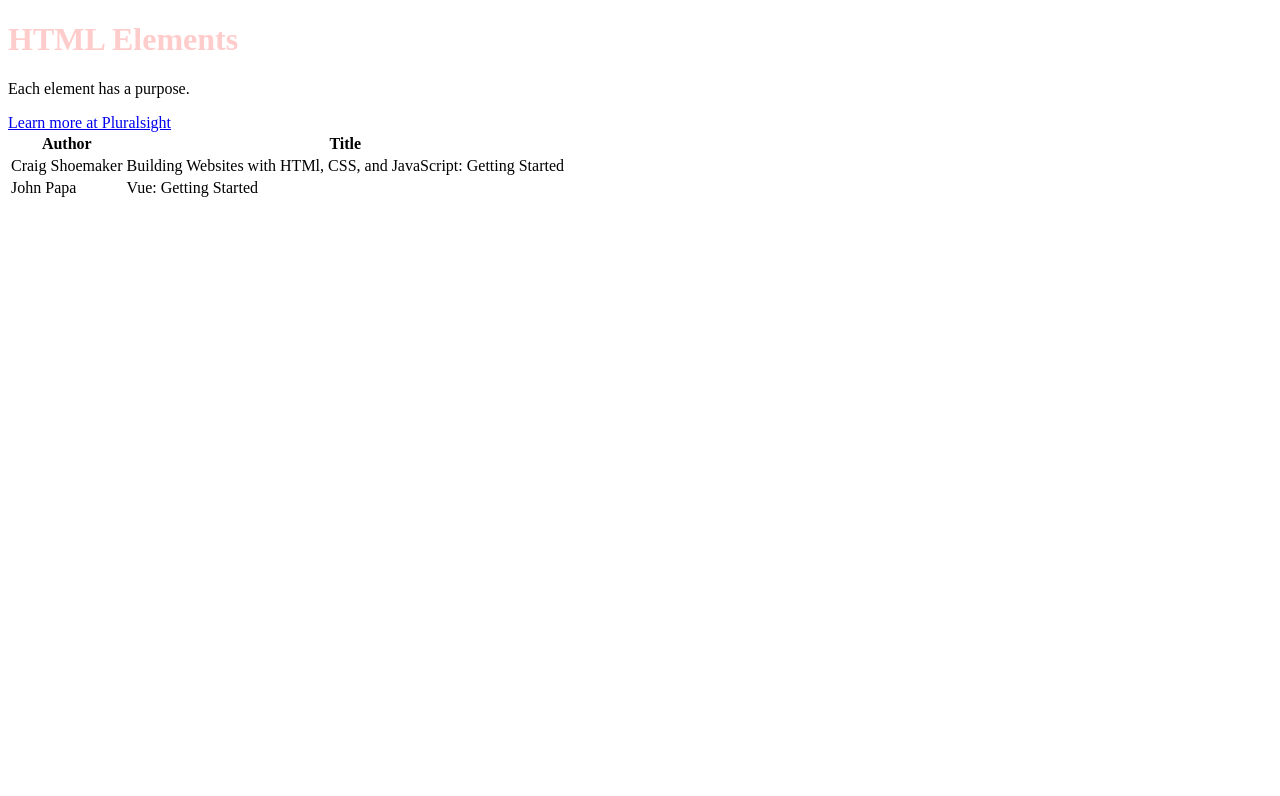
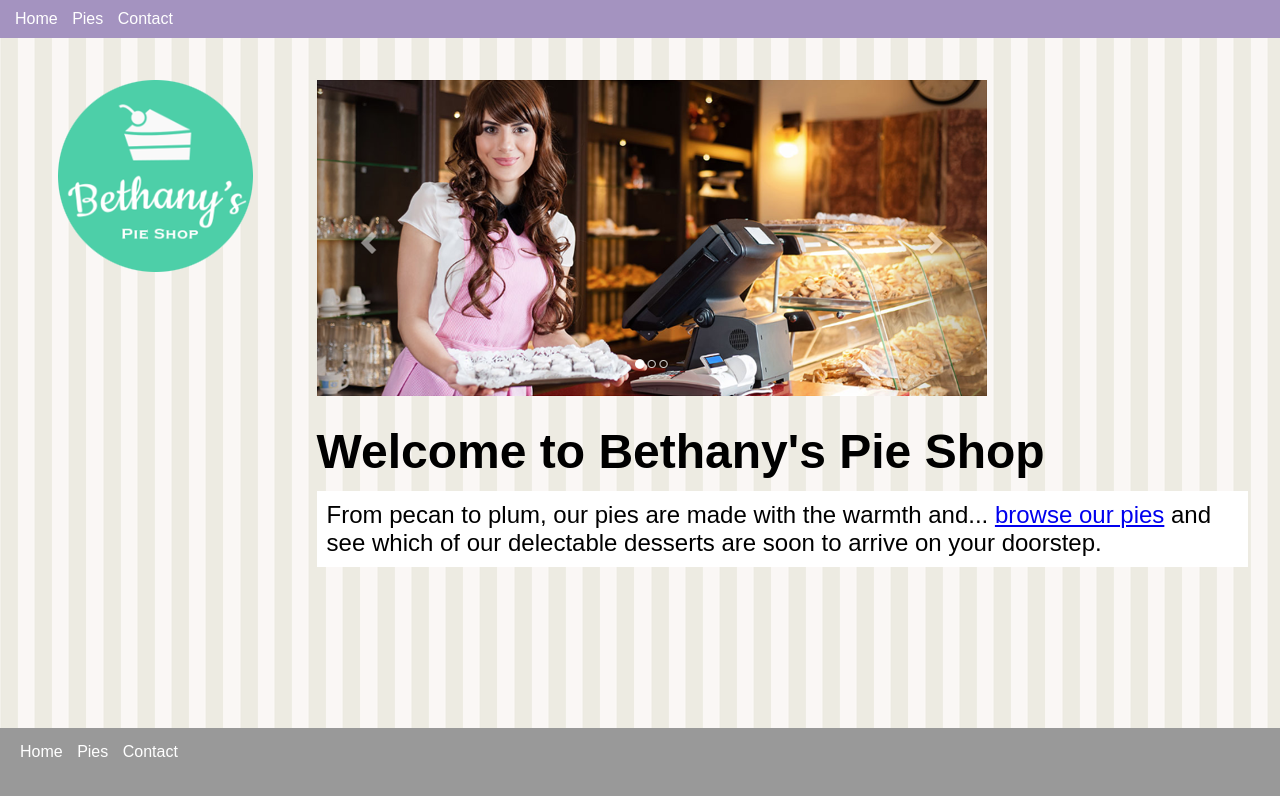
Before and after one commit to balcomiv/html-css-javascript-getting-started, a plain HTML site: page index.html in a window 1280 px wide. Drawn offline with Linux system fonts and the light colour scheme.

Commit message:
add - coursework for the day

```diff
--- a/index.html
+++ b/index.html
@@ -3,37 +3,55 @@
   <head>
     <meta charset="UTF-8" />
     <meta name="viewport" content="width=device-width, initial-scale=1.0" />
-    <title>Document</title>
-    <link rel="stylesheet" href="styles.css" />
+    <link rel="stylesheet" href="site.css" />
+    <title>Bethany's Pie Shop</title>
     <style>
       h1 {
-        color: #fcc;
+        font-size: 3em;
+        margin-top: 0.5em;
+      }
+
+      .banner {
+        max-width: 100%;
+      }
+
+      .sub-title {
+        background-color: white;
+        font-size: 1.5em;
+        padding: 10px;
       }
     </style>
   </head>
   <body>
-    <h1>HTML Elements</h1>
-    <p>Each element has a purpose.</p>
-    <a href="https://pluralsight.com">Learn more at Pluralsight</a>
-    <table>
-      <thead>
-        <tr>
-          <th>Author</th>
-          <th>Title</th>
-        </tr>
-      </thead>
-      <tbody>
-        <tr>
-          <td>Craig Shoemaker</td>
-          <td>
-            Building Websites with HTMl, CSS, and JavaScript: Getting Started
-          </td>
-        </tr>
-        <tr>
-          <td>John Papa</td>
-          <td>Vue: Getting Started</td>
-        </tr>
-      </tbody>
-    </table>
+    <header>
+      <nav>
+        <ul>
+          <li><a href="/">Home</a></li>
+          <li><a href="pies.html">Pies</a></li>
+          <li><a href="contact.html">Contact</a></li>
+        </ul>
+      </nav>
+    </header>
+    <main>
+      <aside><img src="images/logo.png" alt="Bethany's Pie Shop" /></aside>
+      <article>
+        <img src="images/banner.png" alt="Bethany's Pie Shop" class="banner" />
+        <h1>Welcome to Bethany's Pie Shop</h1>
+        <p class="sub-title">
+          From pecan to plum, our pies are made with the warmth and...
+          <a href="pies.html">browse our pies</a> and see which of our
+          delectable desserts are soon to arrive on your doorstep.
+        </p>
+      </article>
+    </main>
+    <footer>
+      <nav>
+        <ul>
+          <li><a href="/">Home</a></li>
+          <li><a href="pies.html">Pies</a></li>
+          <li><a href="contact.html">Contact</a></li>
+        </ul>
+      </nav>
+    </footer>
   </body>
 </html>
--- /dev/null
+++ b/site.css
@@ -0,0 +1,82 @@
+/* Resets */
+* {
+  margin: 0;
+}
+
+html,
+body {
+  /* Helps other styles calculate their position on the page correctly */
+  height: 100%;
+}
+
+/* Inherited by the rest */
+body {
+  font-family: Arial, Helvetica, sans-serif;
+  background-color: #999;
+}
+
+/* Styles */
+p {
+  margin: 0.5em 0 0.5em 0;
+}
+
+header {
+  position: fixed;
+  top: 0;
+  left: 0;
+  width: 100%;
+  background-color: #a493c0;
+  padding: 10px;
+}
+
+nav a:visited,
+nav a:link {
+  color: #fff;
+  text-decoration: none;
+}
+
+nav > ul {
+  display: inline;
+  padding: 0;
+}
+
+nav > ul > li {
+  display: inline-block;
+  list-style: none;
+  margin: 0 5px 0 5px;
+}
+
+main {
+  background-image: url('images/background.png');
+  padding-top: 3em;
+  padding-top: 3em;
+  min-height: 85%;
+}
+
+footer {
+  padding: 15px;
+}
+
+article,
+aside {
+  padding: 2em;
+}
+
+aside {
+  text-align: center;
+}
+
+article {
+  width: 75%;
+}
+
+/* Desktop Media */
+@media only screen and (min-width: 768px) {
+  main {
+    display: flex;
+  }
+
+  aside {
+    margin-left: 2%;
+  }
+}
--- a/styles.css
+++ /dev/null
@@ -1,3 +0,0 @@
-h1 {
-  color: #39f;
-}
```
Also changed, not shown: contact.html (added, +43 -0 lines), pies.html (added, +51 -0 lines), 1 other file.
